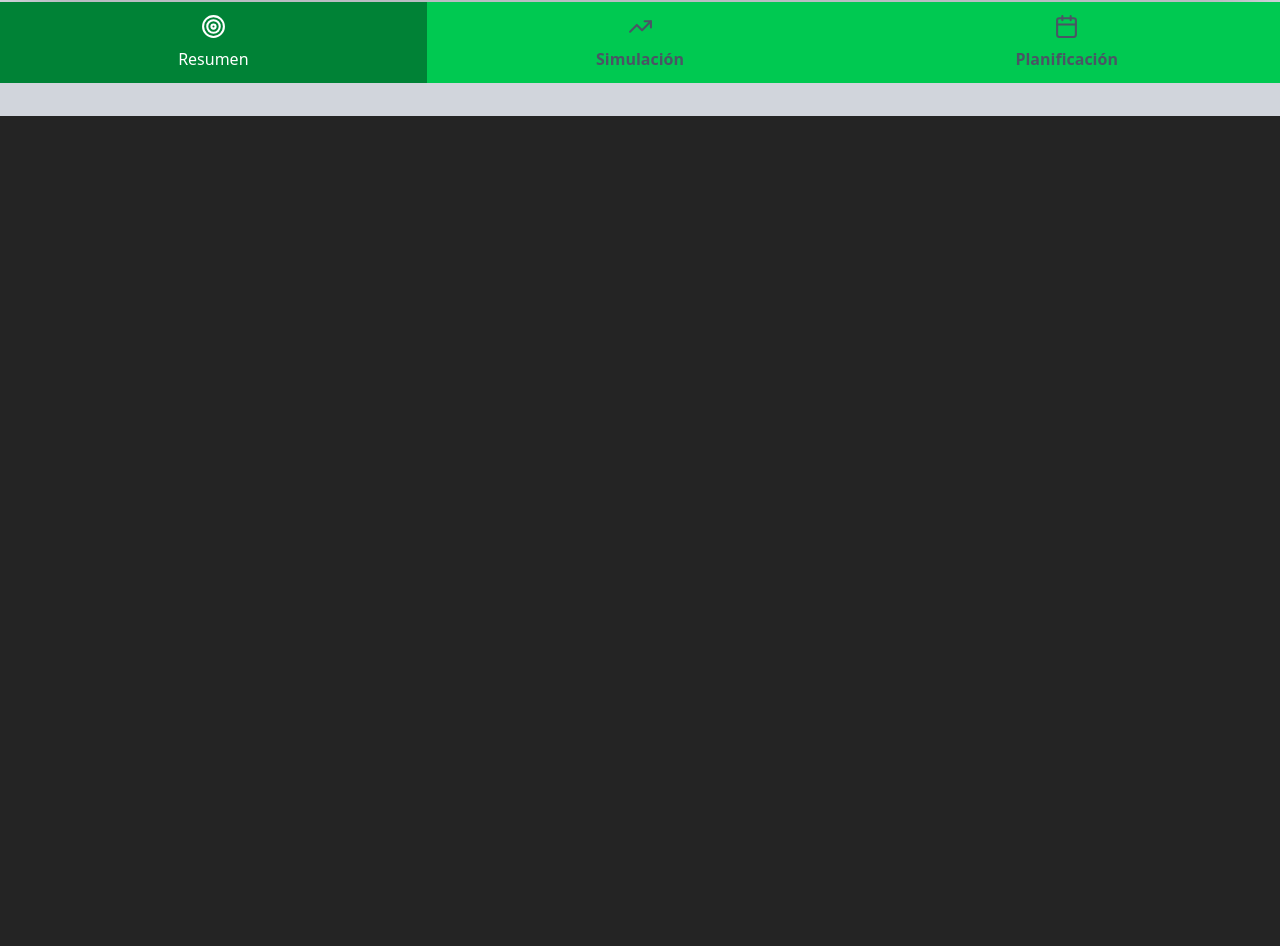
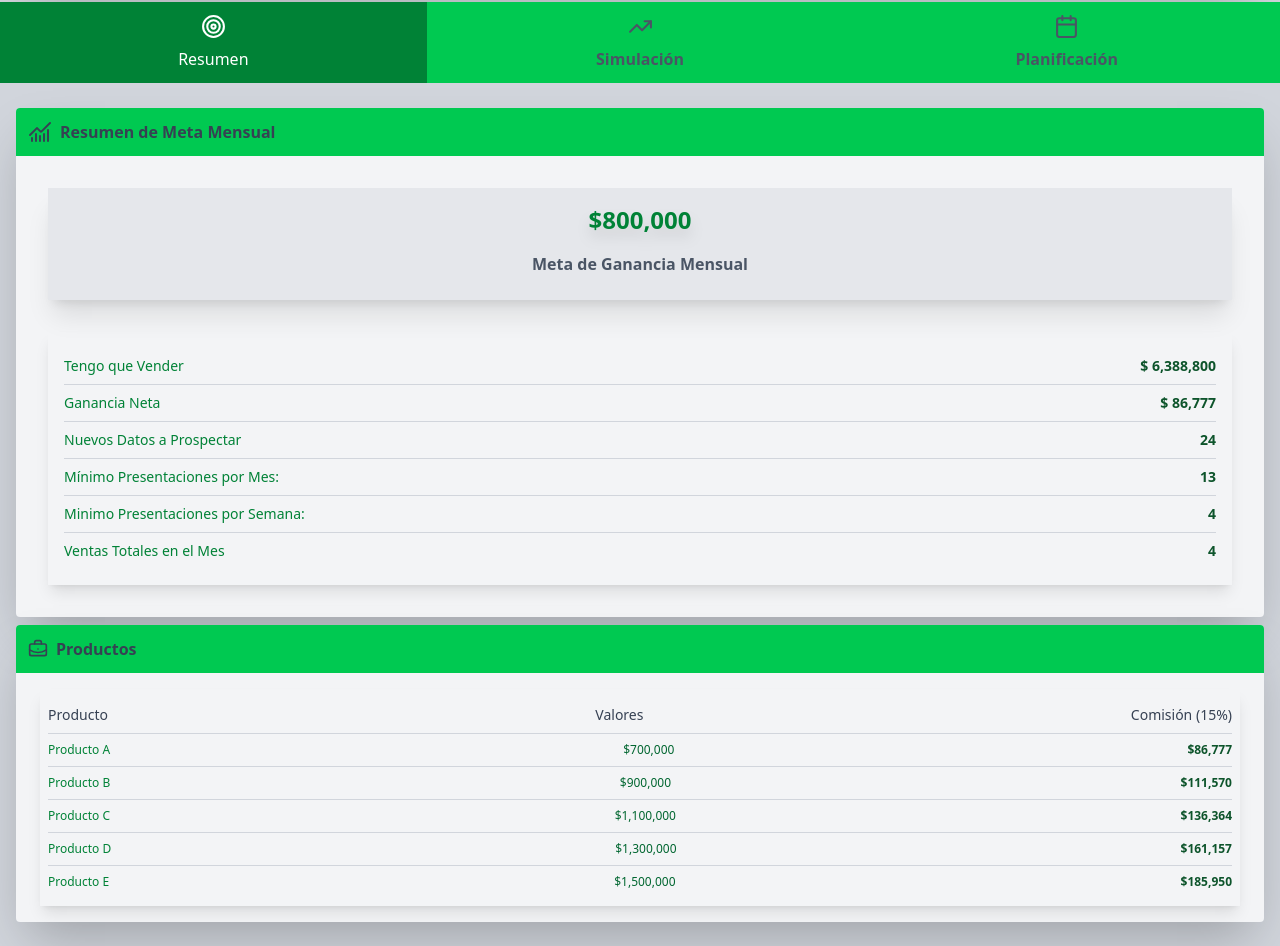
Before and after one commit to BrayanMen/SimuladorDeComisiones, a React (Vite) app in the folder simulador/: page / in a window 1280 px wide. Shown: the part 326-1272 px from the top of the page. Before the commit the page ends 800 px from the top, so only its background shows below. Built offline with nearby package versions, Linux system fonts and the light colour scheme.

Commit message:
Create resume

```diff
--- a/simulador/src/App.jsx
+++ b/simulador/src/App.jsx
@@ -3,6 +3,7 @@ import Header from './components/Header'
 import { LoadingSpinner } from './components/LoadingSpinner';
 import Navigation from './components/Navigation';
 import SimulacionScreen from './Screen/SimulacionScreen';
+import ResumenScreen from './Screen/ResumenScreen';
 import { DATA_USUARIO_INICIAL, PRODUCTOS } from './constants/dataInicial';
 import { calcularComision } from './Utils/utils';
 import VariablesUsuario from './components/VariablesUsuario';
@@ -12,8 +13,10 @@ function App() {
   const [activeNav, setActiveNav] = useState('summary');
   const [nivelAct, setNivelAct] = useState(15)
   const [productoSelec, setProductoSelec] = useState(PRODUCTOS[0].nombre);
-  const [metaGanancia, setMetaGanancia] = useState(900000);
+  const [metaGanancia, setMetaGanancia] = useState(DATA_USUARIO_INICIAL.ingresoEsperado);
   const [ventasAct, setVentasAct] = useState(1000000);
+  const [presentacionesPorMes, setPresentacionesPorMes] = useState(22);
+  const [tasaCierre, setTasaCierre] = useState(0.3);
   const [showAlert, setShowAlert] = useState(false);
   const [loading, setLoading] = useState(false);
 
@@ -30,9 +33,20 @@ function App() {
     )
   );
   const volumenCarrera = Math.round(tengoQueVender / userData.valorUSD);
-  const totalVentasMes = Math.round(volumenCarrera / userData.ticketPromedio * 10) / 10;
+  const totalVentasMes = Math.round(volumenCarrera / userData.ticketPromedio);
   const porcentajeFinal = Math.min((ventasAct / tengoQueVender) * 100, 100)
   const porcentajeDisplay = ((ventasAct / tengoQueVender) * 100).toFixed(2);
+  const presentacionesNecesarias = Math.round(totalVentasMes / tasaCierre);
+  const nuevosProspectos = Math.round(totalVentasMes * 6);
+  const presentacionesPorSemana = Math.round(presentacionesNecesarias / 4)+1;
+  const distribucionPorSemana = [
+    Math.ceil(presentacionesNecesarias * 0.4),
+    Math.ceil(presentacionesNecesarias * 0.25),
+    Math.ceil(presentacionesNecesarias * 0.15),
+    Math.ceil(presentacionesNecesarias * 0.1),
+    Math.ceil(presentacionesNecesarias * 0.1),
+  ];
+
 
   const showAlertApproved = () => {
     setShowAlert(true);
@@ -66,6 +80,16 @@ function App() {
             volumenCarrera={volumenCarrera}
             totalVentasMes={totalVentasMes}
           />}
+          {activeNav === "summary" && <ResumenScreen
+            metaGanancia={metaGanancia}
+            tengoQueVender={tengoQueVender}
+            totalVentasMes={totalVentasMes}
+            presentacionesNecesarias={presentacionesNecesarias}
+            presentacionesPorSemana={presentacionesPorSemana}
+            nuevosProspectos={nuevosProspectos}
+            comisionActual={comisionAct}
+            nivelActual={nivelAct}
+          />}
         </Suspense>
       </main>
     </div>
--- /dev/null
+++ b/simulador/src/Screen/ResumenScreen.jsx
@@ -0,0 +1,57 @@
+import { BriefcaseBusiness, ChartNoAxesCombined } from "lucide-react";
+import Section from "../components/Section";
+import { PRODUCTOS } from "../constants/dataInicial";
+import { calcularComision } from "../Utils/utils";
+
+export default function ResumenScreen({
+    metaGanancia,
+    tengoQueVender,
+    totalVentasMes,
+    presentacionesNecesarias,
+    presentacionesPorSemana,
+    nuevosProspectos,
+    comisionActual,
+    nivelActual
+}) {
+    return (
+        <div>
+            <Section title='Resumen de Meta Mensual' icon={<ChartNoAxesCombined />}>
+                <div className="flex flex-col text-center m-8 shadow-xl pb-6 bg-gray-200 ">
+                    <span className="text-2xl p-4 font-bold text-green-700 drop-shadow-xl ">${metaGanancia.toLocaleString()}</span>
+                    <span className="text-gray-600 text-md font-semibold">Meta de Ganancia Mensual</span>
+                </div>
+                <div className="divide-y m-8 divide-gray-300 p-4 shadow-lg mt-3">
+                    {[{ label: "Tengo que Vender", value: `$ ${tengoQueVender.toLocaleString()}` },
+                    { label: "Ganancia Neta", value: `$ ${Math.round(comisionActual).toLocaleString()}` },
+                    { label: "Nuevos Datos a Prospectar", value: nuevosProspectos },
+                    { label: "Mínimo Presentaciones por Mes:", value: presentacionesNecesarias },
+                    { label: "Minimo Presentaciones por Semana:", value: presentacionesPorSemana },
+                    { label: "Ventas Totales en el Mes", value: totalVentasMes },
+                    ].map((item, idx) => (
+                        <div key={idx} className="flex justify-between py-2">
+                            <div className="font-medium text-green-700 text-sm">{item.label}</div>
+                            <div className="font-semibold text-green-900 text-sm">{item.value}</div>
+                        </div>
+                    ))}
+                </div>
+            </Section>
+            <Section title="Productos" icon={<BriefcaseBusiness size={20} />}>
+                <div className="divide-y divide-gray-300 mx-6 my-4 p-2 shadow-lg">
+                    <div className="flex justify-between py-2 text-sm font-medium text-gray-700">
+                        <p>Producto</p>
+                        <p>Valores</p>
+                        <p>Comisión ({nivelActual}%)</p>
+                    </div>
+                    {PRODUCTOS.slice(0, 5).map(producto => (
+                        <div key={producto.id} className="flex justify-between py-2">
+                            <p className="text-xs text-green-700">{producto.nombre}</p>
+                            <p className="text-xs text-center text-green-800">${producto.precio.toLocaleString()}</p>
+                            <p className="font-semibold text-green-900 text-xs">${Math.round(calcularComision(producto.precio, nivelActual)).toLocaleString()}</p>
+                        </div>
+                    ))}
+                </div>
+            </Section>
+        </div>
+
+    )
+}
--- a/simulador/src/Screen/SimulacionScreen.jsx
+++ b/simulador/src/Screen/SimulacionScreen.jsx
@@ -25,6 +25,10 @@ export default function SimulacionScreen({
     return (
         <div className="space-y-4 pb-6">
             <Section title="Comisión Actual" icon={<SlidersHorizontal size={16} />}>
+                <div className='flex flex-col text-center justify-center'>
+                    <SelectComp label="Simulador de Venta Personal" valor={productoSelec} onChange={(e) => setProductoSelec(e.target.value)} opciones={PRODUCTOS.map(p => p.nombre)} />
+                    <span className='mb-2 justify-center text-gray-500 font-semibold'>{productoActual.precio}</span>
+                </div>
                 <RangeSlider
                     min={10}
                     max={40}
@@ -33,10 +37,6 @@ export default function SimulacionScreen({
                     onChange={(e) => setNivelAct(parseInt(e.target.value))}
                     show={true}
                     unidad="%" />
-                <div className='flex flex-col text-center justify-center'>
-                    <SelectComp label="Simulador de Venta Personal" valor={productoSelec} onChange={(e) => setProductoSelec(e.target.value)} opciones={PRODUCTOS.map(p => p.nombre)} />
-                    <span className='mb-2 justify-center text-gray-500 font-semibold'>{productoActual.precio}</span>
-                </div>
                 <div className="grid grid-cols-5 gap-1 mx-2 mb-3">
                     {[10, 15, 20, 35, 40].map((nivel, i) => (
                         <div key={i} className={`border bg-gray-200 rounded-md p-1 text-center ${nivel === nivelAct ? 'bg-blue-50 border-green-900' : ''}`}>
@@ -73,12 +73,12 @@ export default function SimulacionScreen({
           <p className="text-2xl font-bold text-green-700">{porcentajeDisplay}%</p>
           <p className="text-sm text-gray-600">de tu meta</p>
         </div>
-            <div className='text-gray-800 grid grid-cols-3'>
+            <div className='text-gray-700 grid grid-cols-3'>
             {[{ label: "Tengo que Vender:", value: `$ ${tengoQueVender.toLocaleString()}` },
             { label: "Volumen en carrera de:", value: `${volumenCarrera} USD` },
-            { label: "Total de Ventas en el Mes", value: Math.round(totalVentasMes) }]
+            { label: "Ventas en el Mes", value: Math.round(totalVentasMes) }]
             .map((item, i) =>(
-                <div key={i} className='flex flex-col bg-gray-300 rounded-2xl m-2 p-2 text-center '>
+                <div key={i} className='flex flex-col shadow-xl mb-6 bg-gray-200 rounded-sm m-2 p-2 text-center '>
                     <span className='font-bold text-lg text-gray-800'>{item.label}</span>
                     <span className='text-green-700 text-xl font-bold'>{item.value}</span>
                 </div>
--- a/simulador/src/components/RangeSlider.jsx
+++ b/simulador/src/components/RangeSlider.jsx
@@ -2,7 +2,7 @@ import React from 'react'
 
 export default function RangeSlider({ min, max, step, valor, onChange, show, unidad = "" }) {
     return (
-        <div className='relative m-4 text-gray-700'>
+        <div className="relative m-4 text-gray-700">
             <input
                 type="range"
                 min={min}
@@ -10,11 +10,14 @@ export default function RangeSlider({ min, max, step, valor, onChange, show, uni
                 step={step}
                 value={valor}
                 onChange={onChange}
-                className='w-full h-3 bg-gray-300 rounded-lg  appearance-none cursor-pointer' />
-            {show && <div className='text-center font-bold text-gray-700 mt-1 text-sm'>
-                {valor}{unidad}
-            </div>
-            }
+                className="w-full h-3 bg-gray-300 rounded-lg cursor-pointer range-thumb"
+            />
+            {show && (
+                <div className="text-center font-bold text-gray-700 mt-1 text-sm">
+                    {valor}
+                    {unidad}
+                </div>
+            )}
         </div>
     )
 }
--- a/simulador/src/components/VariablesUsuario.jsx
+++ b/simulador/src/components/VariablesUsuario.jsx
@@ -28,7 +28,7 @@ export default function VariablesUsuario({userData,setUserData}) {
                         valor={userData.ticketPromedio}
                         onChange={(event) => handlerUserData('ticketPromedio', event.target.value)} />
                     <InputComp
-                        label="Valor USD"
+                        label="Valor USD ( Valor de cambio )"
                         valor={userData.valorUSD}
                         onChange={(event) => handlerUserData('valorUSD', event.target.value)} />
                 </div>
--- a/simulador/src/constants/dataInicial.js
+++ b/simulador/src/constants/dataInicial.js
@@ -34,9 +34,9 @@ export const MESES = [
 export const DATA_USUARIO_INICIAL = {
     nombre: "Martin Rodriguez",
     mes: "Febrero",
-    ticketPromedio: 900,
+    ticketPromedio: 1500,
     valorUSD: 1055,
-    ingresoEsperado: 900000,
+    ingresoEsperado: 800000,
 };
 
 export const TASAS_DE_CIERRE = {
```
Also changed, not shown: simulador/src/index.css (line endings or trailing spaces).
